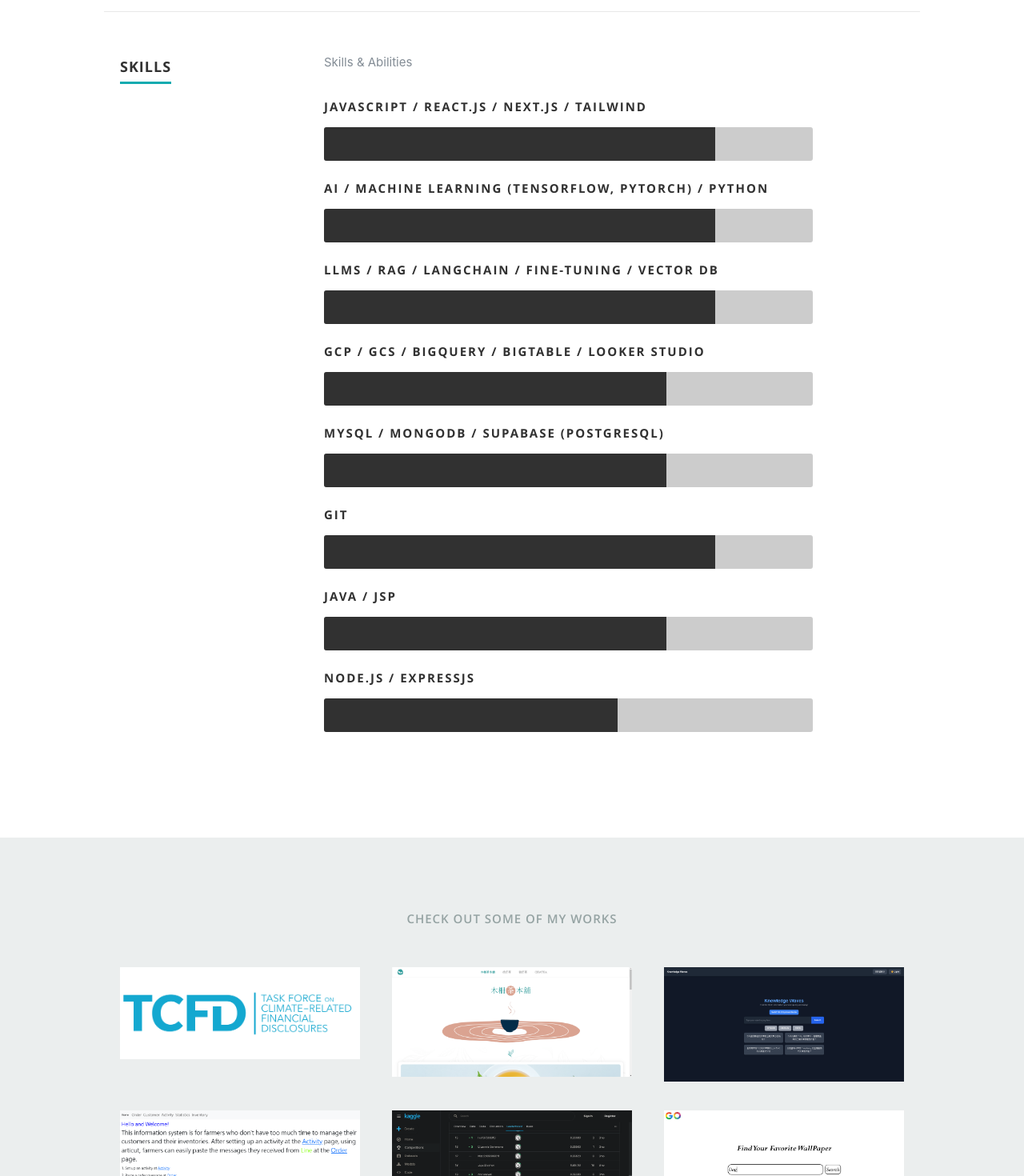
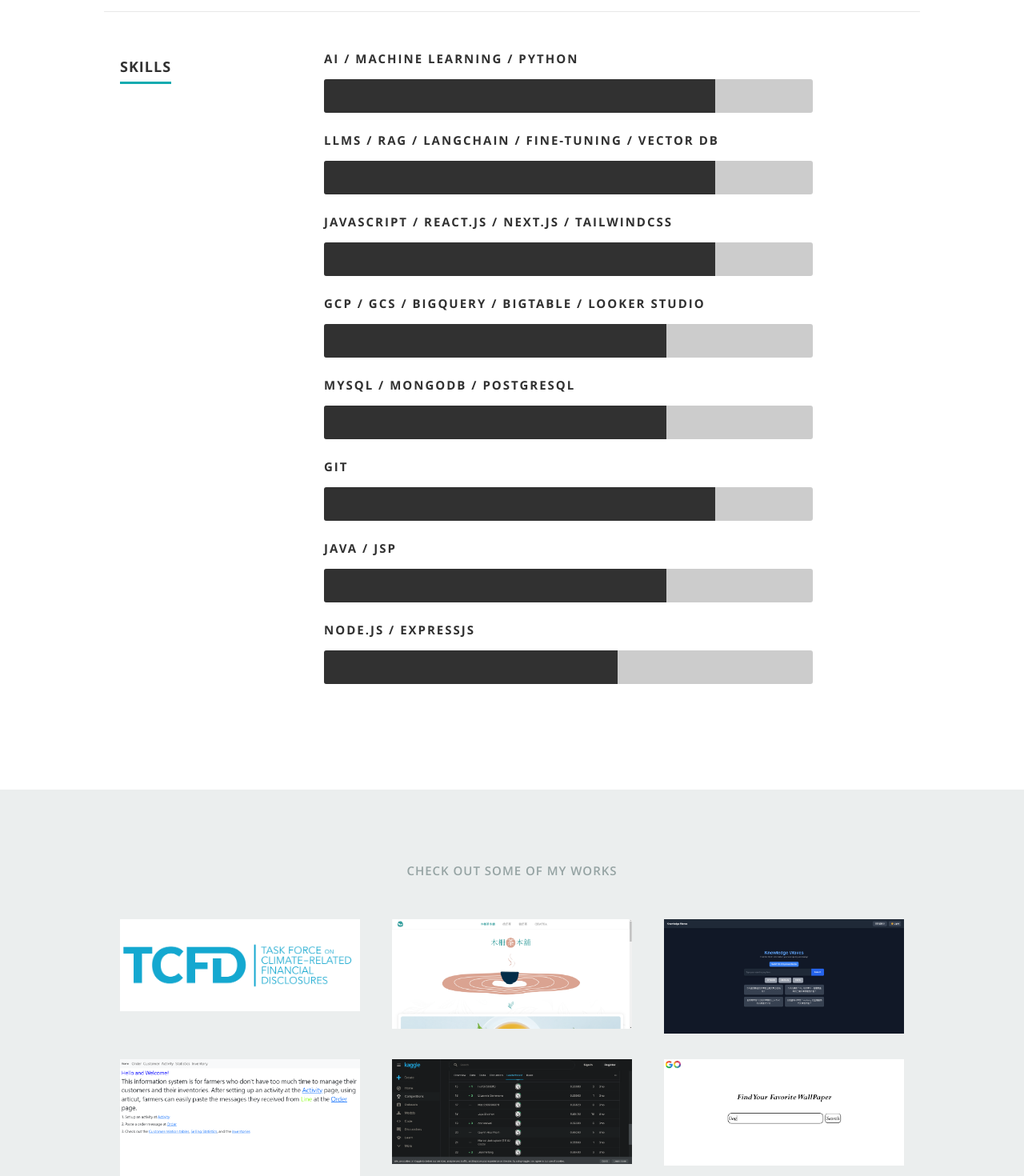
Before and after one commit to Mattis3858/my-portfolio, a React (Create React App) app: page / in a window 1280 px wide. Shown: the part 3500-4970 px from the top of the page at 80% size. Built offline with nearby package versions, Linux system fonts and the light colour scheme.

Commit message:
讓最新的作品能夠在最左側出現，調整 skill 順序並移除 skill description

```diff
--- a/public/css/layout.css
+++ b/public/css/layout.css
@@ -632,10 +632,16 @@ ul#nav li.current a {
 
 /* Portfolio Content */
 #portfolio-wrapper .columns {
-  margin-bottom: 36px;
+  margin-bottom: 32px;
 }
+
+.portfolio-item:nth-child(3n + 1) {
+  clear: left;
+}
+
 .portfolio-item .item-wrap {
   background: #fff;
+  height: 100%;
   overflow: hidden;
   position: relative;
 
--- a/src/components/Resume.js
+++ b/src/components/Resume.js
@@ -80,7 +80,7 @@ function Resume(props) {
         </div>
 
         <div className="nine columns main-col">
-          <p>{resumeData.skillsDescription}</p>
+          {/* <p>{resumeData.skillsDescription}</p> */}
 
           <div className="bars">
             <ul className="skills">
--- a/src/resumeData.js
+++ b/src/resumeData.js
@@ -60,7 +60,7 @@ let resumeData = {
       title: "AI 研究助理及開發",
       company:
         "國立政治大學 - 國科會研究計畫「環境揭露品質、永續金融及企業永續投資」",
-      time: "2024/04 ~ Now",
+      time: "2024/04 ~ Present",
     },
     {
       title: "網頁前端實習生",
@@ -99,15 +99,15 @@ let resumeData = {
   skills: [
     {
       skillid: 3,
-      skillname: "Javascript / React.js / Next.js / Tailwind",
-    },
-    {
-      skillid: 3,
-      skillname: "AI / Machine Learning (TensorFlow, Pytorch) / Python",
+      skillname: "AI / Machine Learning / Python",
     },
     {
       skillid: 3,
       skillname: "LLMs / RAG / LangChain / Fine-tuning / Vector DB",
+    },
+    {
+      skillid: 3,
+      skillname: "Javascript / React.js / Next.js / TailwindCSS",
     },
     {
       skillid: 4,
@@ -115,7 +115,7 @@ let resumeData = {
     },
     {
       skillid: 4,
-      skillname: "MySQL / MongoDB / Supabase (PostgreSQL)",
+      skillname: "MySQL / MongoDB / PostgreSQL",
     },
     {
       skillid: 3,
```
